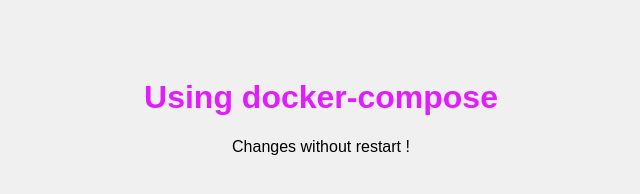
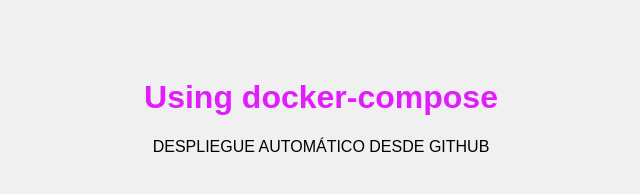
Before and after one commit to rubikey/docker-basics, a plain HTML site: page app/index.html in a window 1280 px wide. Shown: the whole page, without its empty margins (319-959 px from the left). Drawn offline with Linux system fonts and the light colour scheme.

Commit message:
Feat: Implemented CI/CD with Self-Hosted Runner

```diff
--- a/app/index.html
+++ b/app/index.html
@@ -10,6 +10,6 @@
 </head>
 <body>
     <h1>Using docker-compose</h1>
-    <p>Changes without restart !</p>
+    <p>DESPLIEGUE AUTOMÁTICO DESDE GITHUB</p>
 </body>
 </html>
```
Also changed, not shown: 1 other file.
